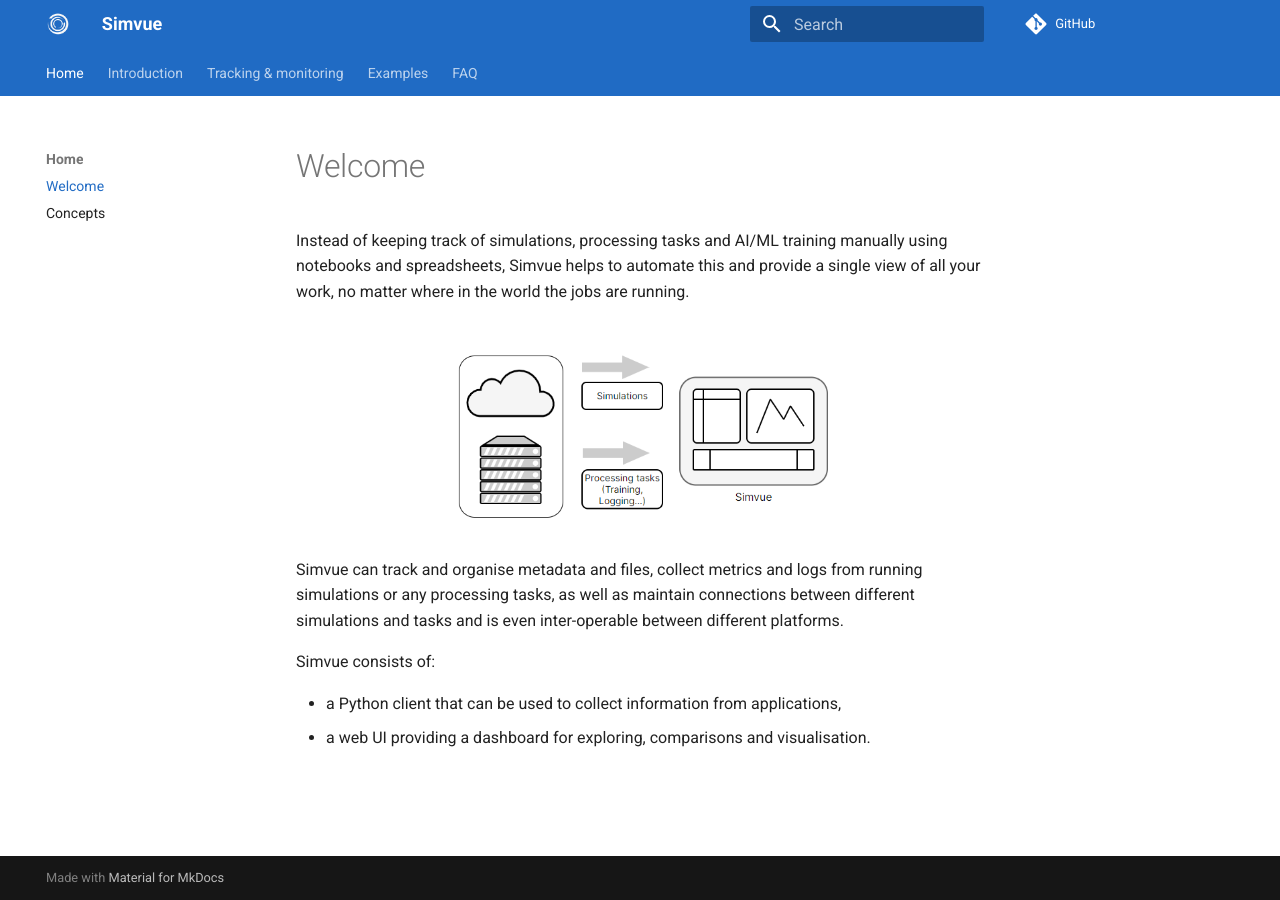
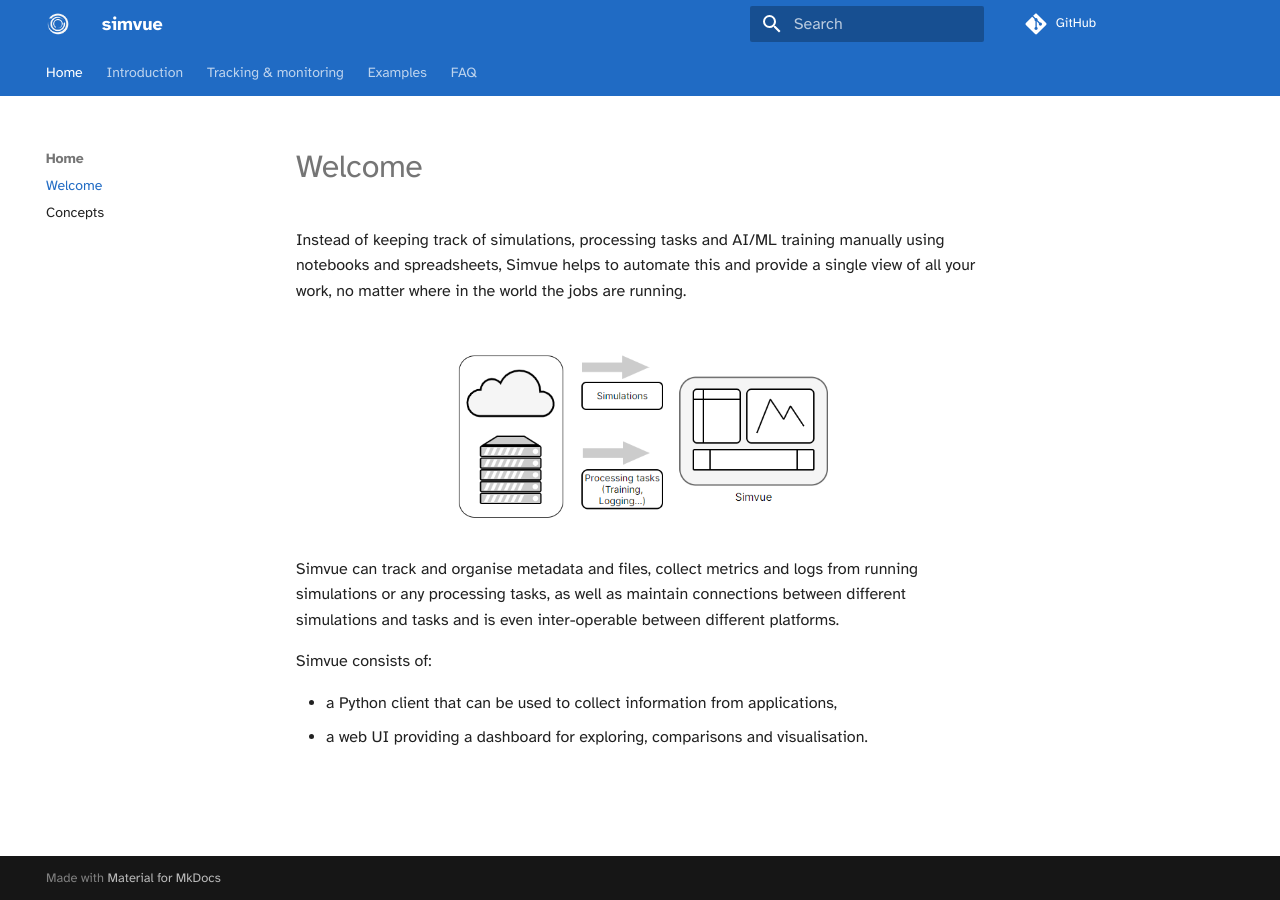
Before and after one commit to simvue-io/docs, an MkDocs documentation site: the page built from docs/index.md, in a window 1280 px wide. Built offline with MkDocs 1.6.1 and Material for MkDocs 9.7.7, drawn with Linux system fonts in a browser that asks for light colours.

Commit message:
Switch to font to improve accessibility

```diff
--- a/mkdocs.yml
+++ b/mkdocs.yml
@@ -1,4 +1,4 @@
-site_name: Simvue
+site_name: simvue
 theme:
   name: material
   features:
@@ -6,6 +6,9 @@ theme:
   palette:
     - scheme: default
   logo: images/logo.png
+  font:
+    text: Atkinson Hyperlegible
+    code: Source Code Pro
 nav:
   - Home:
     - Welcome: index.md
```
